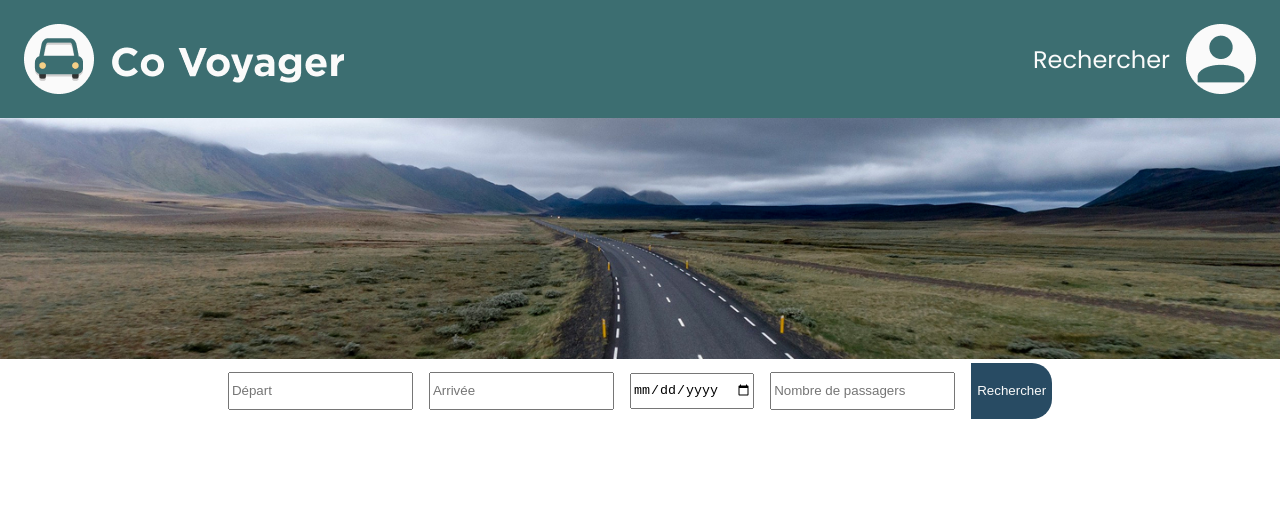
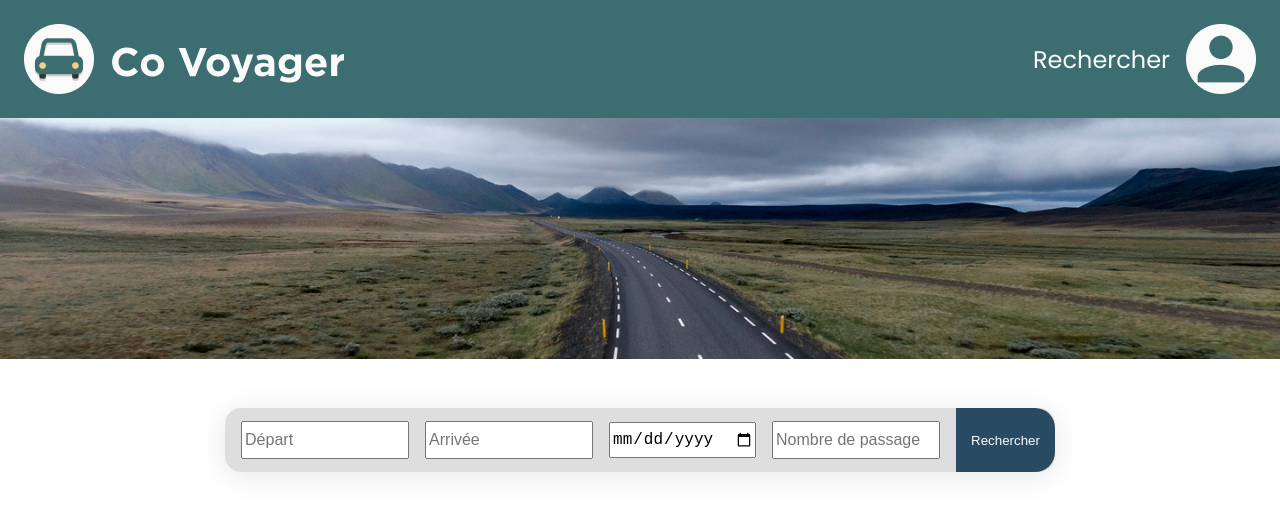
Before and after one commit to llaumegui/CoVoyageur_M2i, a React (Vite) app in the folder Co_Voyageur/co_voyageur.client/: page / in a window 1280 px wide. Shown: the top 514 px of the page. Built offline with nearby package versions, Linux system fonts and the light colour scheme.

Commit message:
Ajout du projet branche dev_benoit

```diff
--- a/Co_Voyageur/co_voyageur.client/src/Components/SearchBar/SearchBar.css
+++ b/Co_Voyageur/co_voyageur.client/src/Components/SearchBar/SearchBar.css
@@ -6,17 +6,22 @@ section{
     align-items: center;
     position: relative;
     background-color: var(--background-color);
+    position: absolute;
+    top: 40px;
+
 }
 .search-bar-container{
-    width: 50%;
-    height: 3.5rem;
+    height: 4rem;
     display: flex;
     gap: 1rem;
     justify-content: center;
     align-items: center;
-    z-index: 1;
-    position: relative;
     border-radius: 20px;
+    background: rgba(0, 0, 0, 0.13);
+    border-radius: 16px;
+    box-shadow: 0 4px 30px rgba(0, 0, 0, 0.1);
+    backdrop-filter: blur(5.4px);
+    padding-left: 1rem;
     >button{
         height: 100%;
         width: 100%;
@@ -38,5 +43,7 @@ section{
 
 input{
     height: 2rem;
+    width: 10rem;
     opacity: 1;
+    font-size: 16px;
 }
```
